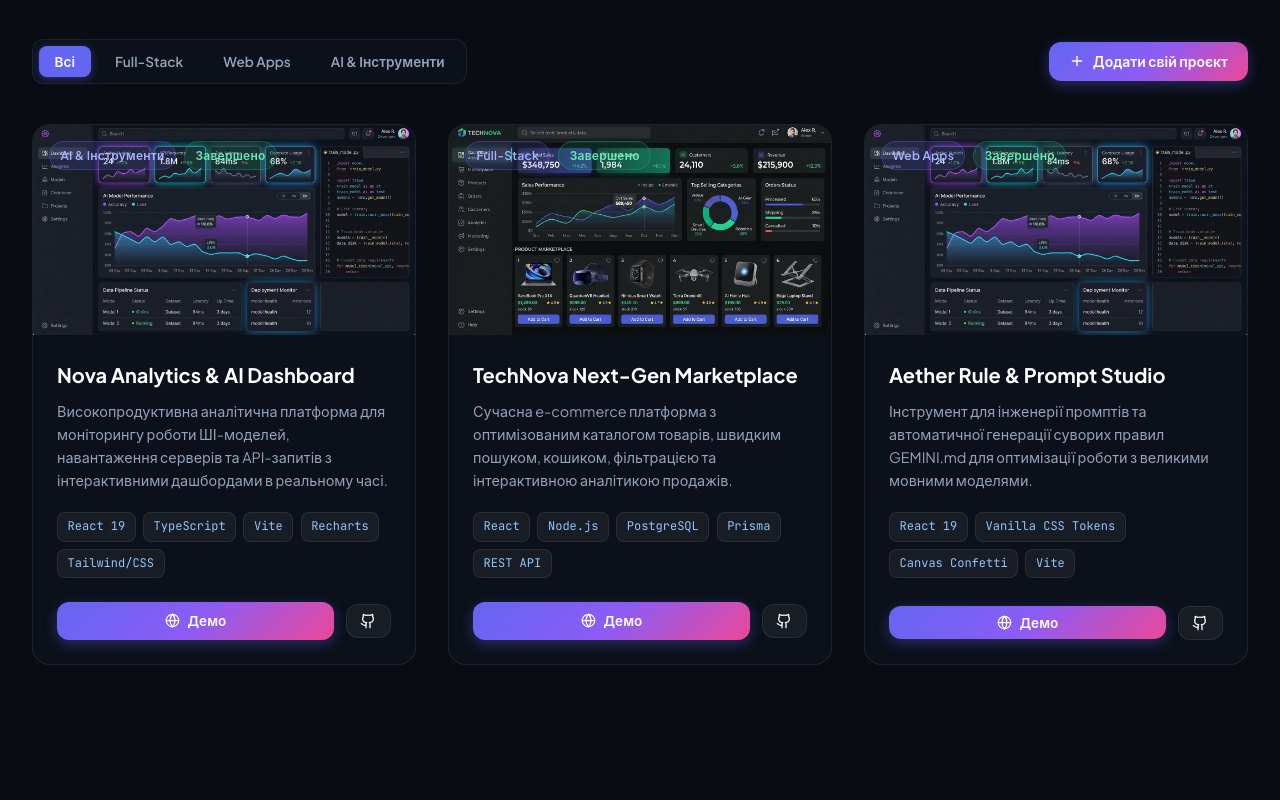
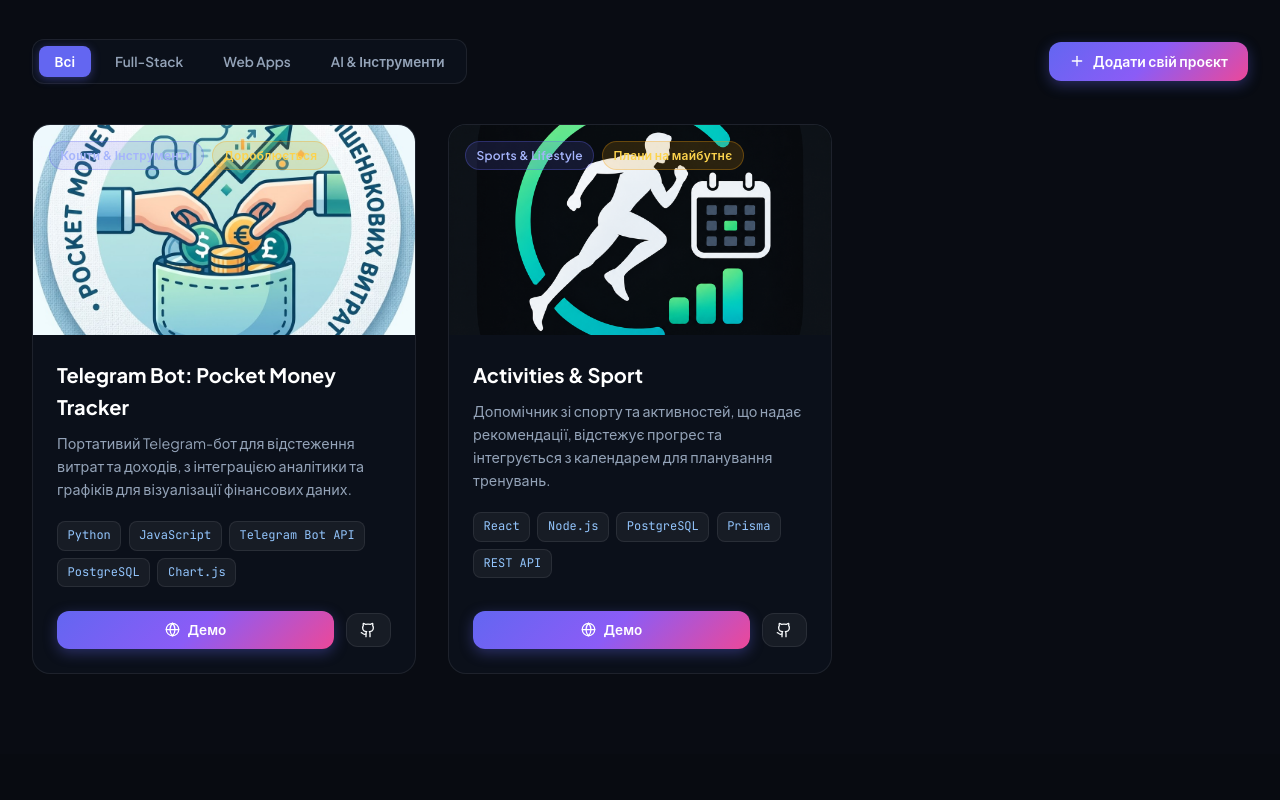
Before and after one commit to Dvenhim/123, a React (Vite) app: page / in a window 1280 px wide. Shown: the part 2740-3540 px from the top of the page. Built offline with nearby package versions, Linux system fonts and the light colour scheme.

Commit message:
Update project details and social links in App.jsx
-

```diff
--- a/src/App.jsx
+++ b/src/App.jsx
@@ -45,38 +45,26 @@ function getAssetUrl(path) {
 const INITIAL_PROJECTS = [
   {
     id: 1,
-    title: 'Nova Analytics & AI Dashboard',
-    description: 'Високопродуктивна аналітична платформа для моніторингу роботи ШІ-моделей, навантаження серверів та API-запитів з інтерактивними дашбордами в реальному часі.',
-    category: 'AI & Інструменти',
-    tags: ['React 19', 'TypeScript', 'Vite', 'Recharts', 'Tailwind/CSS'],
-    image: '/project1.jpg',
-    demoUrl: 'https://example.com/nova-demo',
+    title: 'Telegram Bot: Pocket Money Tracker',
+    description: 'Портативий Telegram-бот для відстеження витрат та доходів, з інтеграцією аналітики та графіків для візуалізації фінансових даних.',
+    category: 'Кошти & Інструменти',
+    tags: ['Python', 'JavaScript', 'Telegram Bot API', 'PostgreSQL', 'Chart.js'],
+    image: '/telegram.jpg',
+    demoUrl: 'https://t.me/vovtat_bot',
     githubUrl: 'https://github.com/volodymyr/nova-analytics',
-    status: 'Завершено',
+    status: 'Дороблюється',
     isCustom: false
   },
   {
     id: 2,
-    title: 'TechNova Next-Gen Marketplace',
-    description: 'Сучасна e-commerce платформа з оптимізованим каталогом товарів, швидким пошуком, кошиком, фільтрацією та інтерактивною аналітикою продажів.',
-    category: 'Full-Stack',
+    title: 'Activities & Sport',
+    description: 'Допомічник зі спорту та активностей, що надає рекомендації, відстежує прогрес та інтегрується з календарем для планування тренувань.',
+    category: 'Sports & Lifestyle',
     tags: ['React', 'Node.js', 'PostgreSQL', 'Prisma', 'REST API'],
-    image: '/project2.jpg',
-    demoUrl: 'https://example.com/technova-demo',
-    githubUrl: 'https://github.com/volodymyr/technova-store',
-    status: 'Завершено',
-    isCustom: false
-  },
-  {
-    id: 3,
-    title: 'Aether Rule & Prompt Studio',
-    description: 'Інструмент для інженерії промптів та автоматичної генерації суворих правил GEMINI.md для оптимізації роботи з великими мовними моделями.',
-    category: 'Web Apps',
-    tags: ['React 19', 'Vanilla CSS Tokens', 'Canvas Confetti', 'Vite'],
-    image: '/project1.jpg',
-    demoUrl: '#',
-    githubUrl: 'https://github.com/volodymyr/aether-studio',
-    status: 'Завершено',
+    image: '/sport.png',
+    demoUrl: '-',
+    githubUrl: '-',
+    status: 'Плани на майбутнє',
     isCustom: false
   }
 ];
@@ -291,7 +279,7 @@ export default function App() {
               <a href="https://github.com/Dvenhim" target="_blank" rel="noreferrer" className="social-btn" title="GitHub">
                 <Github size={18} />
               </a>
-              <a href="https://t.me/@Dvenhim" target="_blank" rel="noreferrer" className="social-btn" title="Telegram">
+              <a href="https://t.me/Dvenhim" target="_blank" rel="noreferrer" className="social-btn" title="Telegram">
                 <Send size={18} />
               </a>
               <a href="mailto:vladimir.tatarenko.1999@gmail.com" className="social-btn" title="Email">
@@ -304,7 +292,7 @@ export default function App() {
             <div className="avatar-wrapper">
               <img
                 src={getAssetUrl('/avatar.jpg')}
-                alt="Володимир - Full-Stack Developer"
+                alt="Володимир - Back-End Developer"
                 className="avatar-img"
               />
               <div className="floating-pill pill-top">
@@ -341,7 +329,7 @@ export default function App() {
                   Уникаю зайвої складності й плейсхолдерів, проєктуючи компоненти та сервіси за принципами SOLID, DRY та KISS.
                 </p>
                 <p>
-                  Постійно вдосконалюю підходи, поєднуючи сучасні фронтенд-технології (React 19, TypeScript, сучасний CSS)
+                  Постійно вдосконалюю підходи, поєднуючи сучасні фронтенд-технології (JavaScript, React, TypeScript, Tailwind, Next.js, C#)
                   із надійним бекендом та автоматизацією процесів.
                 </p>
 
@@ -694,7 +682,7 @@ export default function App() {
                     id="contact-name-input"
                     type="text"
                     className="input-text"
-                    placeholder="Наприклад: Олексій"
+                    placeholder="Наприклад: Ярослав"
                     value={contactName}
                     onChange={e => setContactName(e.target.value)}
                     required
```
